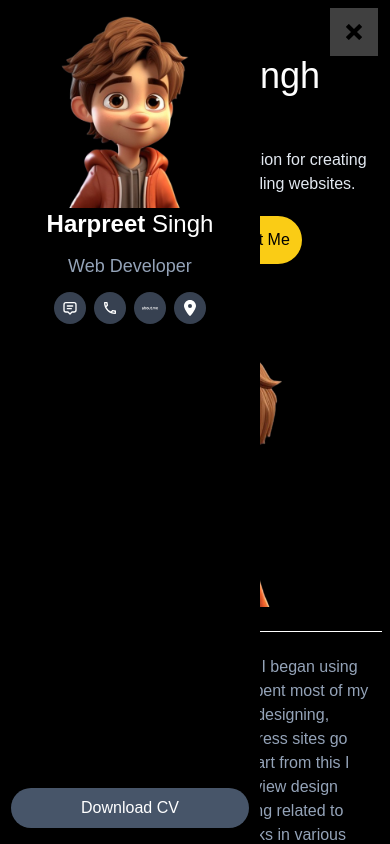
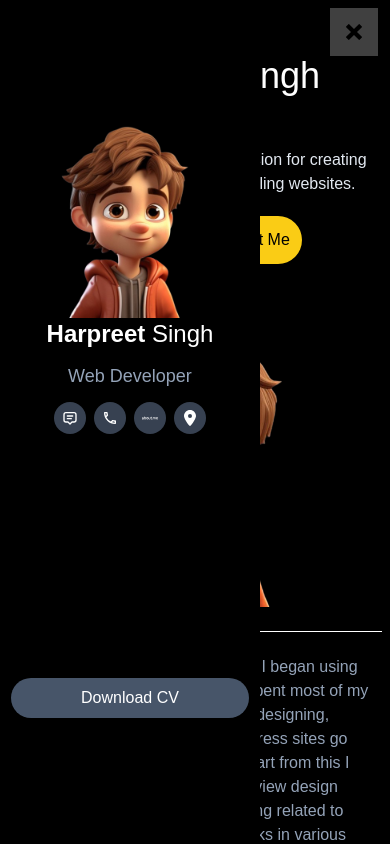
Before and after one commit to Harpreetsinghhh/portfolio, a Next.js app: page / in a window 390 px wide. Both pictures are taken after a click on the element 354 px from the left and 32 px from the top of the page. Shown: the top 844 px of the page. Built offline with nearby package versions, Linux system fonts and the light colour scheme; a web font is replaced by a local one.

Commit message:
set spacing in mobile

```diff
--- a/src/app/components/Siderbar.js
+++ b/src/app/components/Siderbar.js
@@ -7,7 +7,7 @@ export default function Sidebar(props)
 {
     return(
         <>
-            <div id="sidebar" className={`bg-black text-white py-2 flex flex-col items-center justify-between absolute left-0 bottom-0 w-8/12 h-screen ${props.open?'':'hidden'}  md:hidden`} >
+            <div id="sidebar" className={`bg-black text-white  flex flex-col items-center justify-around absolute left-0 bottom-0 w-8/12 h-screen ${props.open?'':'hidden'}  md:hidden`} >
 
             <div className="flex flex-col items-center">
             <Image
```
